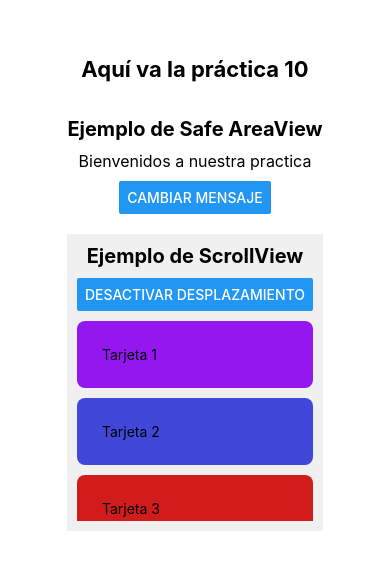
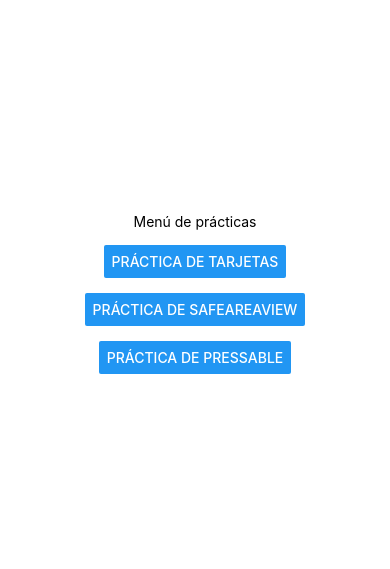
Before and after one commit to Gaelsp-hub/DAM223, a React Native app in the folder App2/: screen / in a window 390 px wide. Shown: the part 129-698 px from the top of the page. Built offline with nearby package versions, Linux system fonts and the light colour scheme.

Commit message:
Pressable & Switch

```diff
--- a/App2/App.js
+++ b/App2/App.js
@@ -1,20 +1,23 @@
 import React from 'react';
 import { StyleSheet, View } from 'react-native';
 import { SafeAreaProvider } from 'react-native-safe-area-context';
-import SafeScreen from './screens/SafeScreen';
+
+
+import MenuScreen from './screens/MenuScreen';
 
 export default function App() {
   return (
     <SafeAreaProvider>
       <View style={styles.container}>
-        <SafeScreen />
+        <MenuScreen />
       </View>
     </SafeAreaProvider>
   );
 }
+
 const styles = StyleSheet.create({
   container: {
-    flex: 1,    backgroundColor: '#ffffff',
-  },});
-
-  //SafeAreaView & ScrollView
+    flex: 1,
+    backgroundColor: '#ffffff',
+  },
+});
--- a/App2/screens/PressableScreen.js
+++ b/App2/screens/PressableScreen.js
@@ -1,13 +1,37 @@
 /*1.ZONA IMPORTACIONES*/
-import { StyleSheet, View, Text } from 'react-native';
-
+import { useState } from 'react';
+import { StyleSheet, View, Text, Switch, Pressable } from 'react-native';
 
 /*2.ZONA Main(componentes o screens)*/
 export default function PressableScreen() {
+  const [encendido, setEncendido] = useState(false);
+  const [contador, setContador] = useState(0);
+
   return (
     <View style={styles.container}>
 
-    <Text>Aquí va la practica 11</Text>
+      <Text style={styles.titulo}>Práctica: Switch y Pressable</Text>
+
+      {/* 1. Corregido: Se pasa value como prop correctamente */}
+      <Switch
+        value={encendido}
+        onValueChange={(valor) => setEncendido(valor)}
+      />
+
+      <Text style={styles.texto}>
+        El switch está: {encendido ? 'Encendido' : 'Apagado'}
+      </Text>
+
+      {/* 2. Corregido: Se usa setContador incrementando el valor actual */}
+      <Pressable
+        style={styles.boton}
+        onPress={() => setContador(contador + 1)}
+      >
+        <Text style={styles.textoBoton}>Presióname</Text>
+      </Pressable>
+
+      {/* 3. Corregido: Se cambió style por styles (en plural) */}
+      <Text style={styles.texto}>Veces presionado: {contador}</Text>
 
     </View>
   );
@@ -16,10 +40,29 @@
 /*3.ZONA estilos */
 const styles = StyleSheet.create({
   container: {
- flex: 1,
+    flex: 1,
     backgroundColor: '#fff',
-    flexDirection: 'row',
     alignItems: 'center',
-    justifyContent: 'space-evenly', // <--- Espaciado idéntico
+    justifyContent: 'center',
   },
+  titulo: {
+    fontSize: 24,
+    fontWeight: 'bold',
+    marginBottom: 40,
+  },
+  texto: {
+    fontSize: 18,
+    marginVertical: 15,
+  },
+  boton: {
+    backgroundColor: '#007AFF',
+    padding: 15,
+    borderRadius: 10,
+    marginTop: 30,
+  },
+  textoBoton: {
+    color: '#fff',
+    fontSize: 18,
+    fontWeight: 'bold',
+  }
 });
```
